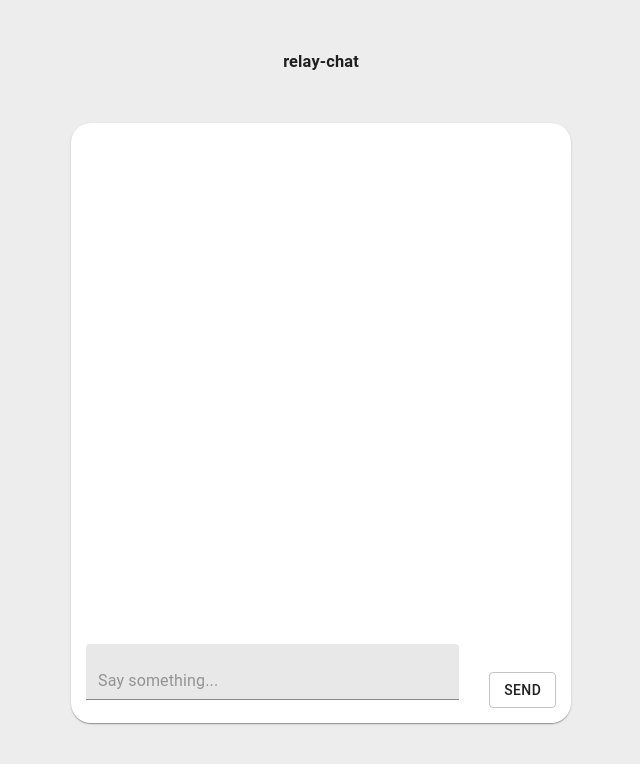
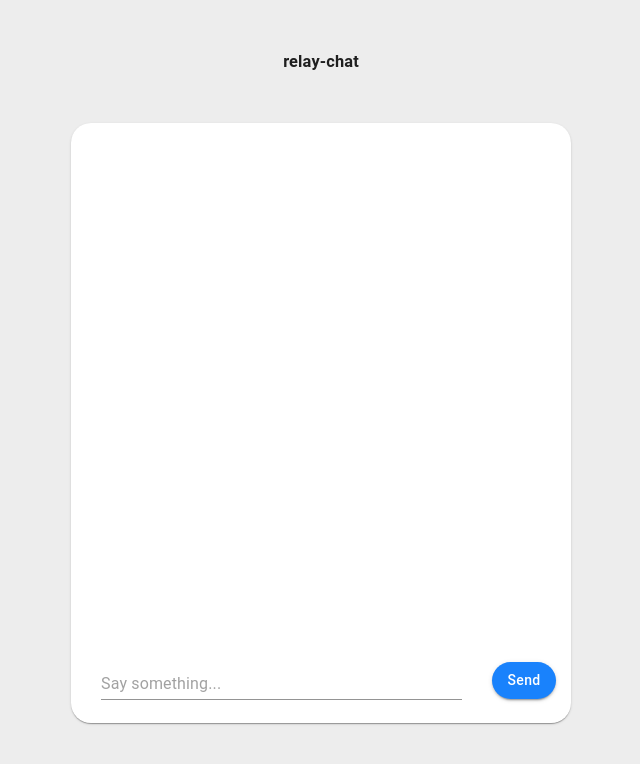
Before and after one commit to johncabang/relay-chat, a React (Create React App) app in the folder client/: page / in a window 1280 px wide. Shown: the top 764 px of the page, without its empty margins (319-959 px from the left). Built offline with nearby package versions, Linux system fonts and the light colour scheme.

Commit message:
update message box styling

```diff
--- a/client/src/components/MessageBox/MessageBox.js
+++ b/client/src/components/MessageBox/MessageBox.js
@@ -1,5 +1,5 @@
 import React from "react";
-import { Button, TextField } from "@material-ui/core";
+import { Button, Icon, TextField } from "@material-ui/core";
 
 function MessageBox({ message, setMessage, sendMessage }) {
   function handleChange(e) {
@@ -13,19 +13,24 @@
         style={{
           display: "flex",
           justifyContent: "space-between",
-          alignItems: "flex-end",
+          alignItems: "center",
           padding: 15,
         }}
       >
         <TextField
-          style={{ width: 400 }}
-          variant="filled"
+          style={{ width: 400, paddingLeft: 15 }}
+          variant="standard"
           margin="normal"
           value={message}
           onChange={handleChange}
           placeholder="Say something..."
         />
-        <Button variant="outlined" type="submit" style={{ marginLeft: 30 }}>
+        <Button
+          variant="contained"
+          type="submit"
+          color="primary"
+          style={{ marginLeft: 30, textTransform: "none", borderRadius: 25 }}
+        >
           Send
         </Button>
       </form>
--- a/client/src/components/Messages/Messages.js
+++ b/client/src/components/Messages/Messages.js
@@ -13,7 +13,7 @@
     <ScrollToBottom>
       <List
         style={{
-          height: 400,
+          height: 440,
           width: "100%",
         }}
       >
--- a/client/src/theme.js
+++ b/client/src/theme.js
@@ -3,7 +3,7 @@
 const theme = createMuiTheme({
   palette: {
     primary: {
-      main: "#616161",
+      main: "#1982FC",
     },
     secondary: {
       main: "#f44336",
```
